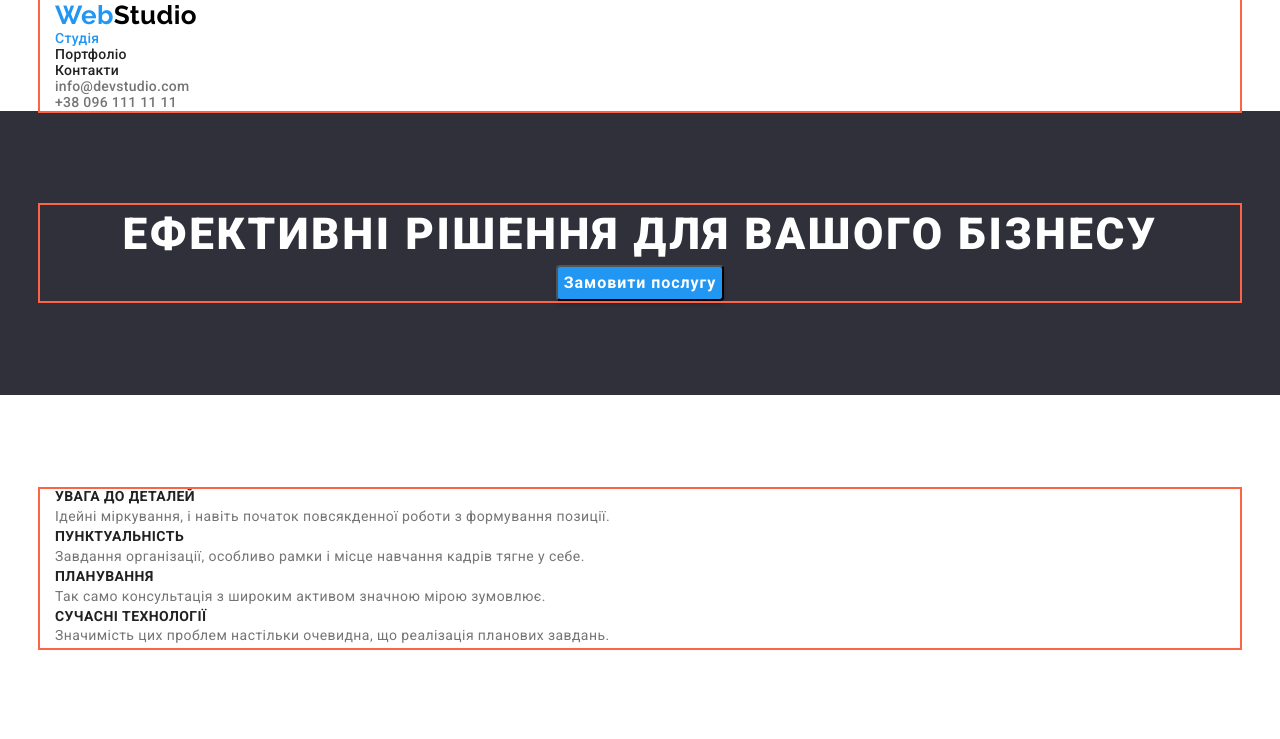
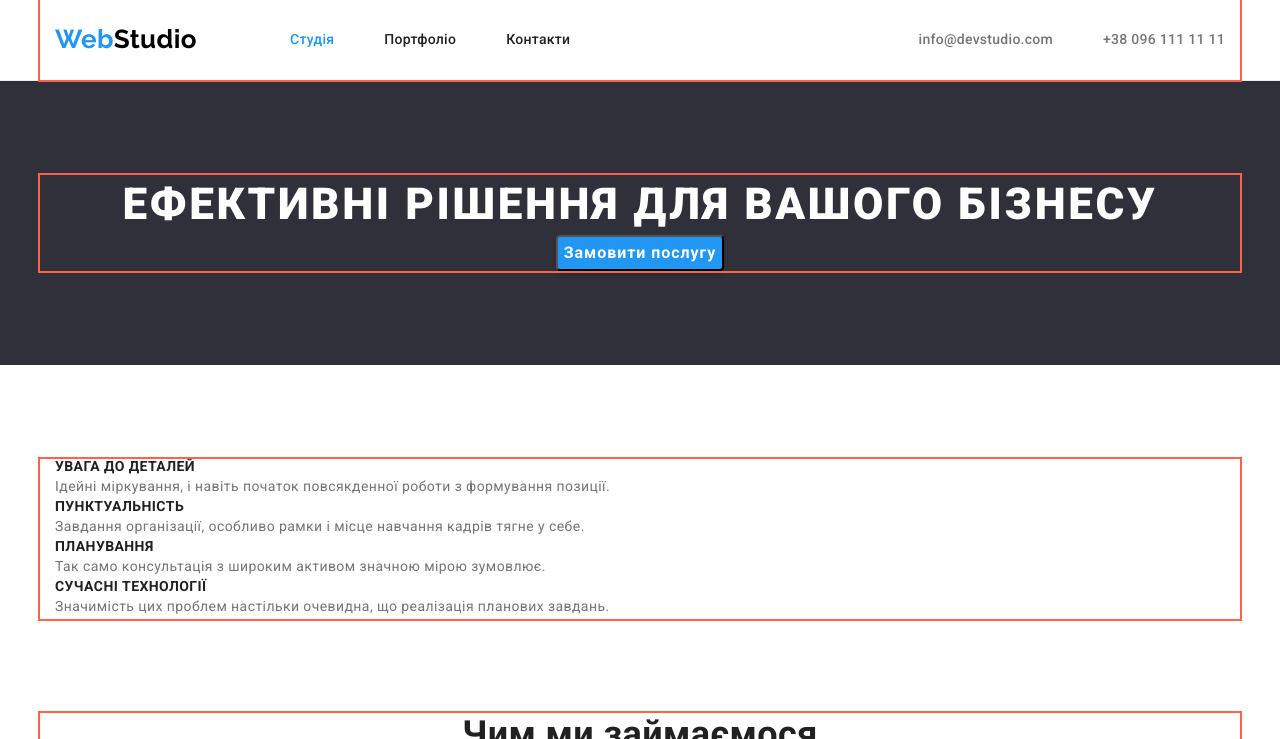
Before and after one commit to flashforward55/goit-markup-hw-03, a plain HTML site: page index.html in a window 1280 px wide. Shown: the top 739 px of the page. Drawn offline with nearby package versions, Linux system fonts and the light colour scheme.

Commit message:
Pакончил секцию header

```diff
--- a/css/styles.css
+++ b/css/styles.css
@@ -38,7 +38,7 @@ body {
 
 /* делаем активную страницу */
 
-.nav-link.link.current {
+.header-nav-link.link.current {
     color: var(--accent-color);
 }
 
@@ -91,6 +91,44 @@ ul {
 
 /* Header */
 
+.header {
+    border-bottom: 1px solid var(--header-line-color);
+}
+
+.container.header-container {
+    display: flex;
+    align-items: center;
+}
+
+.header-nav {
+    display: flex;
+    align-items: center;
+}
+
+.header-nav-items {
+    display: flex;
+    margin-left: 93px;
+}
+
+.header-nav-item:not(:last-child) {
+    margin-right: 50px;
+}
+
+.header-nav-link {
+    display: block;
+    padding-top: 32px;
+    padding-bottom: 32px;
+}
+
+.heder-contact-items.list {
+    display: flex;
+    margin-left: auto;
+}
+
+.heder-contact-items .header-contact-item+.header-contact-item {
+    margin-left: 50px;
+}
+
 .header-logo,
 .footer-logo {
     font-family: var(--secondary-font);
@@ -98,13 +136,15 @@ ul {
     font-size: 26px;
     line-height: 1.2;
     color: var(--accent-color);
+    padding-top: 24px;
+    padding-bottom: 25px;
 }
 
 .header-logo-text {
     color: var(--secondary-black-color);
 }
 
-.nav-item .nav-link {
+.header-nav-item .header-nav-link {
     font-weight: 500;
     letter-spacing: 0.02em;
     color: inherit;
@@ -116,10 +156,12 @@ ul {
     color: var(--accent-color);
 }
 
-.contact-link {
+.header-contact-link {
     font-weight: 500;
     letter-spacing: 0.02em;
     color: var(--secondary-text-color);
+    padding-top: 32px;
+    padding-bottom: 32px;
 }
 
 /* Section hero */
--- a/index.html
+++ b/index.html
@@ -19,25 +19,27 @@
 <body>
     <!--Шапка сайта-->
     <header class="header">
-        <div class="container">
+        <div class="container header-container">
             <!-- Навигация на другие страницы -->
             <nav class="header-nav">
                 <a class="header-logo link" lang="en" href="./index.html">Web<span
                         class="header-logo-text">Studio</span></a>
                 <ul class="header-nav-items list">
-                    <li class="nav-item"><a class="nav-link link current" aria-current="true"
+                    <li class="header-nav-item"><a class="header-nav-link link current" aria-current="true"
                             href="./index.html">Студія</a>
                     </li>
-                    <li class="nav-item"><a class="nav-link link" href="./portfolio.html">Портфоліо</a></li>
-                    <li class="nav-item"><a class="nav-link link" href="/">Контакти</a></li>
+                    <li class="header-nav-item"><a class="header-nav-link link" href="./portfolio.html">Портфоліо</a>
+                    </li>
+                    <li class="header-nav-item"><a class="header-nav-link link" href="/">Контакти</a></li>
                 </ul>
             </nav>
             <!-- Контакты -->
             <ul class="heder-contact-items list">
-                <li class="contact-item"><a class="contact-link link "
+                <li class="header-contact-item"><a class="header-contact-link link "
                         href="mailto:info@devstudio.com">info@devstudio.com</a>
                 </li>
-                <li class="contact-item"><a class="contact-link link" href="tel:+380961111111">+38 096 111 11 11</a>
+                <li class="header-contact-item"><a class="header-contact-link link" href="tel:+380961111111">+38 096 111
+                        11 11</a>
                 </li>
             </ul>
         </div>
```
Also changed, not shown: portfolio.html (+11 -5 lines).
